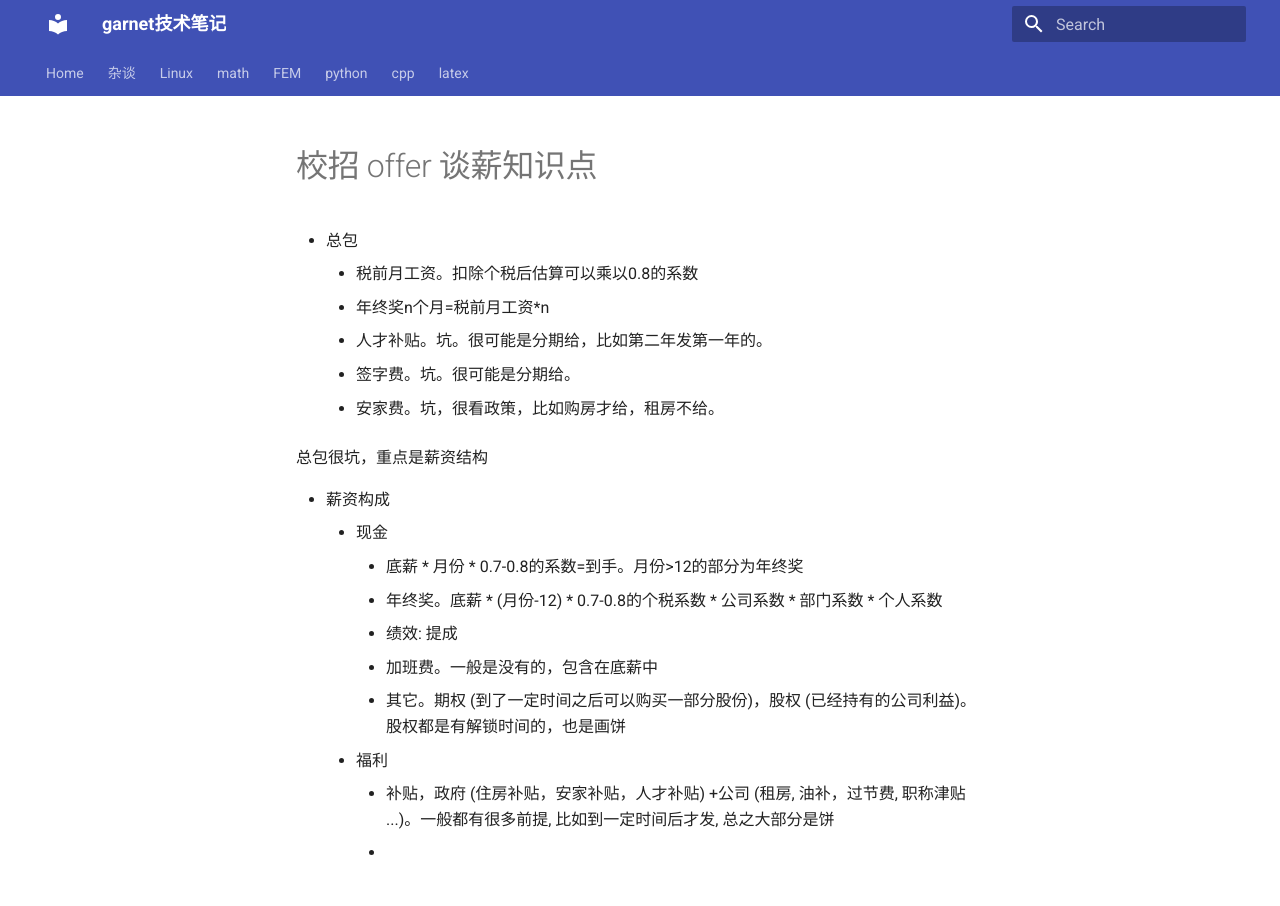
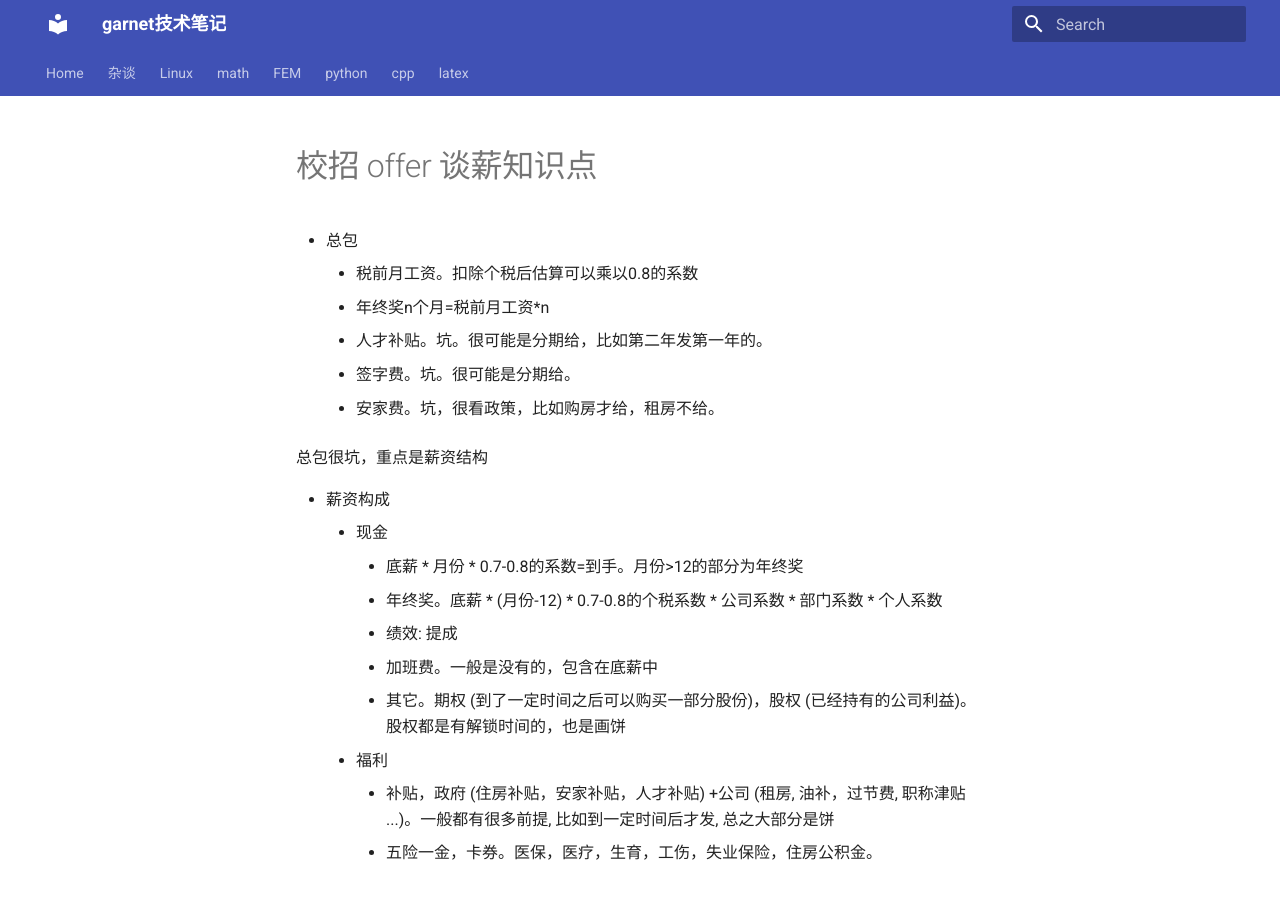
Before and after one commit to ymma98/technotes, an MkDocs documentation site: the page built from docs/杂谈/校招offer谈薪知识点.md, in a window 1280 px wide. Built offline with MkDocs 1.6.1 and Material for MkDocs 9.7.7, drawn with Linux system fonts in a browser that asks for light colours.

Commit message:
docs/杂谈/校招offer谈薪知识点.md updated from https://stackedit.cn/

```diff
--- a/docs/杂谈/校招offer谈薪知识点.md
+++ b/docs/杂谈/校招offer谈薪知识点.md
@@ -18,7 +18,7 @@
 		* 其它。期权 (到了一定时间之后可以购买一部分股份)，股权 (已经持有的公司利益)。股权都是有解锁时间的，也是画饼
 	* 福利
 		* 补贴，政府 (住房补贴，安家补贴，人才补贴) +公司 (租房, 油补，过节费, 职称津贴 ...)。一般都有很多前提, 比如到一定时间后才发, 总之大部分是饼
-		*
+		* 五险一金，卡券。医保，医疗，生育，工伤，失业保险，住房公积金。
 <!--stackedit_data:
-eyJoaXN0b3J5IjpbLTgxMzU1OTg5NV19
+eyJoaXN0b3J5IjpbMTEwMzYwNjc5OV19
 -->
```
